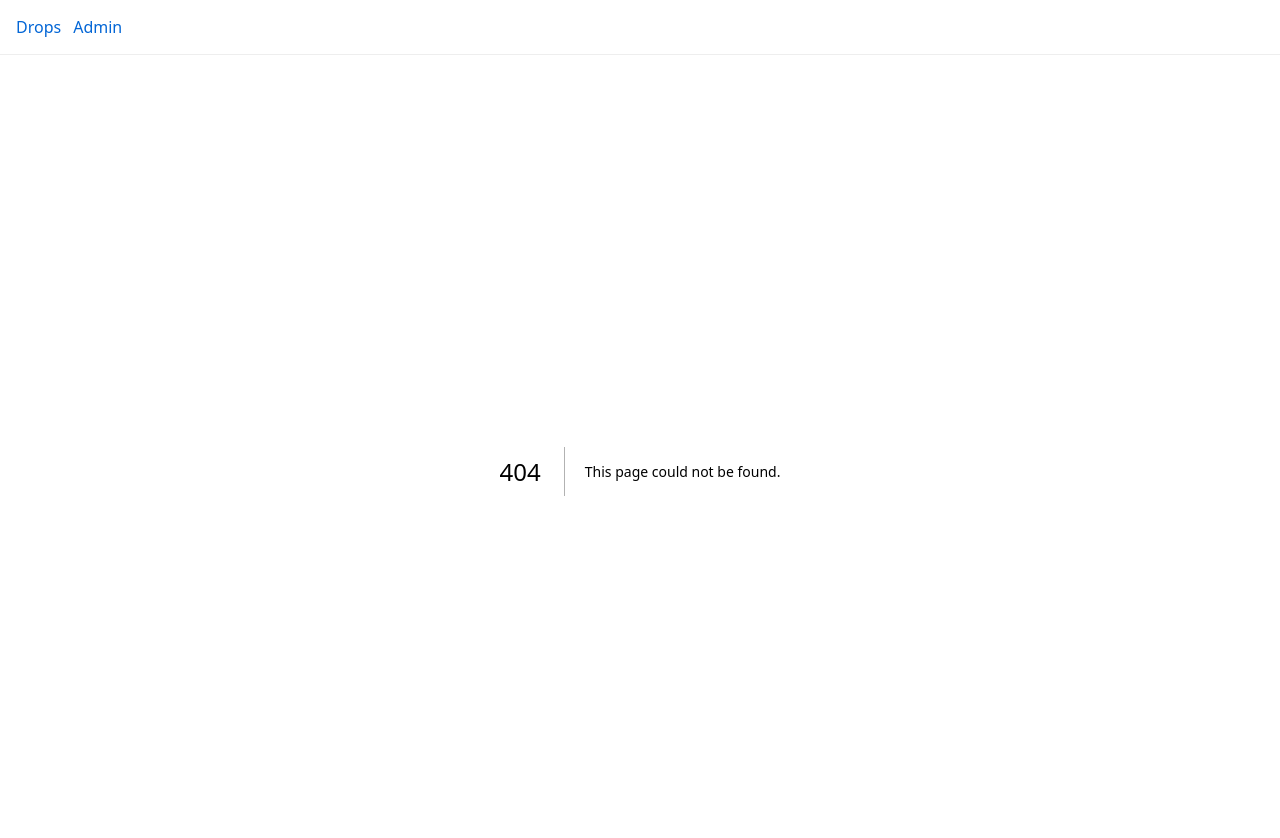
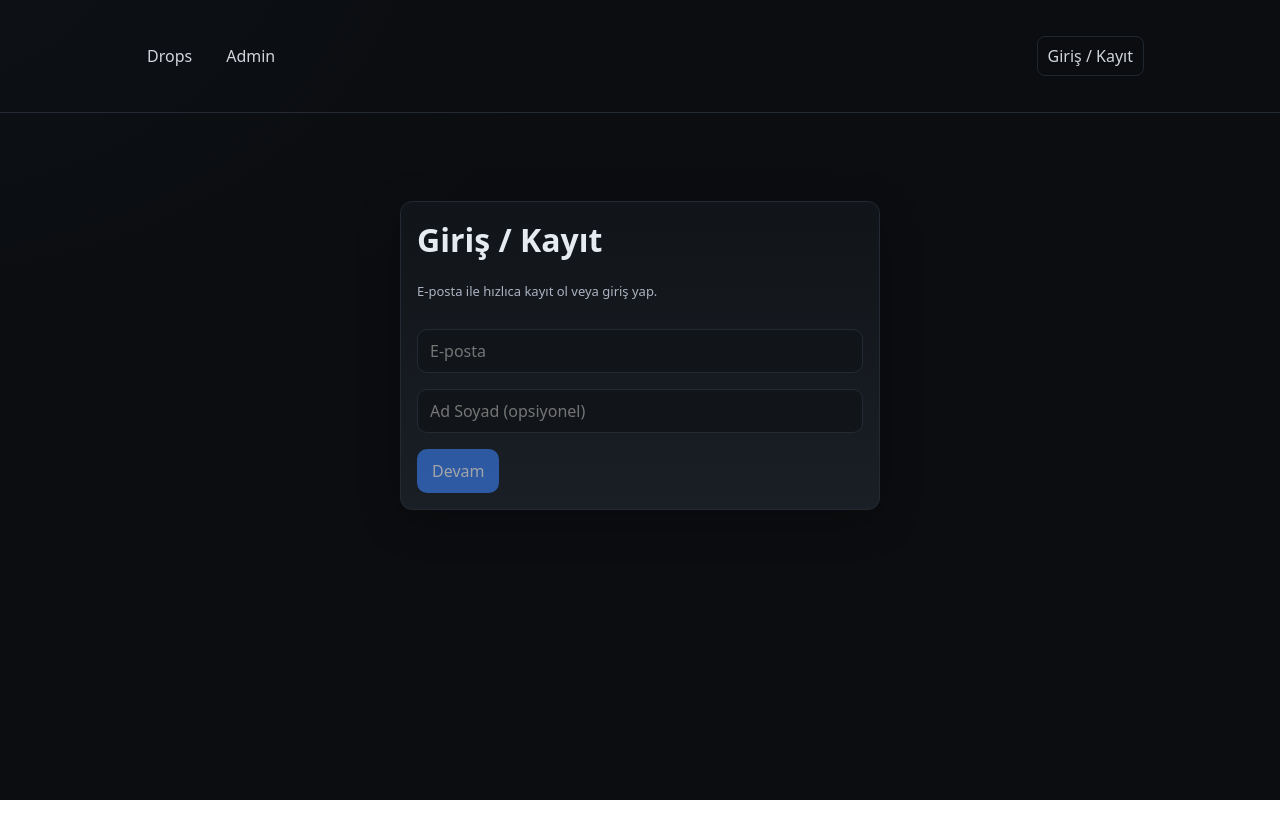
Before and after one commit to ilkaycanguder/ICDropSpot, a Next.js app in the folder frontend/: page /auth in a window 1280 px wide. Before the commit this address had no page. Shown: the top 838 px of the page. After the commit the page ends 800 px from the top, so only its background shows below. Built offline with nearby package versions, Linux system fonts and the light colour scheme; no server answers.

Commit message:
feat(frontend): minimalist professional UI + email signup/login\n\n- Global design tokens, cards, buttons, inputs\n- Auth page: email signup/login via backend, store user in localStorage\n- Header shows current user; Claim page uses logged-in user\n- Improved Drops cards grid

```diff
--- /dev/null
+++ b/frontend/src/app/auth/page.tsx
@@ -0,0 +1,52 @@
+"use client";
+import { useState, useEffect } from "react";
+import { useRouter } from "next/navigation";
+import { apiPost } from "@/lib/api";
+import { getUser, saveUser } from "@/lib/auth";
+
+export default function AuthPage() {
+  const router = useRouter();
+  const [email, setEmail] = useState("");
+  const [name, setName] = useState("");
+  const [loading, setLoading] = useState(false);
+  const [msg, setMsg] = useState("");
+
+  useEffect(() => {
+    const u = getUser();
+    if (u) router.push("/drops");
+  }, [router]);
+
+  async function signup() {
+    setLoading(true); setMsg("");
+    try {
+      const u = await apiPost<{ id:number; email:string; full_name?:string }>("/api/v1/auth/signup", { email, full_name: name });
+      saveUser(u); setMsg("Giriş başarılı, yönlendiriliyor...");
+      setTimeout(() => router.push("/drops"), 500);
+    } catch (e: any) {
+      setMsg(e.message);
+    } finally { setLoading(false); }
+  }
+
+  return (
+    <div className="container">
+      <div className="card" style={{ maxWidth: 480, margin: "40px auto" }}>
+        <h1 style={{ marginTop: 0 }}>Giriş / Kayıt</h1>
+        <p className="muted">E-posta ile hızlıca kayıt ol veya giriş yap.</p>
+        <div className="spacer" />
+        <div className="row">
+          <input className="input" placeholder="E-posta" value={email} onChange={(e)=>setEmail(e.target.value)} style={{ flex:1 }} />
+        </div>
+        <div className="spacer" />
+        <div className="row">
+          <input className="input" placeholder="Ad Soyad (opsiyonel)" value={name} onChange={(e)=>setName(e.target.value)} style={{ flex:1 }} />
+        </div>
+        <div className="spacer" />
+        <div className="row">
+          <button className="btn" onClick={signup} disabled={loading || !email}>Devam</button>
+        </div>
+        {msg && (<div className="spacer" />) }
+        {msg && (<div className="muted">{msg}</div>) }
+      </div>
+    </div>
+  );
+}
--- a/frontend/src/app/globals.css
+++ b/frontend/src/app/globals.css
@@ -1,5 +1,59 @@
+:root {
+  --bg: #0b0d10;
+  --surface: #111418;
+  --muted: #1a1f26;
+  --border: #242a33;
+  --text: #e6ebf2;
+  --text-muted: #aab3c2;
+  --primary: #3b82f6;
+  --danger: #ef4444;
+}
+
 * { box-sizing: border-box; }
-body { margin: 0; font-family: ui-sans-serif, system-ui, -apple-system, Segoe UI, Roboto, Arial; }
-a { color: #0366d6; text-decoration: none; }
-a:hover { text-decoration: underline; }
+html, body { height: 100%; }
+body {
+  margin: 0;
+  font-family: ui-sans-serif, system-ui, -apple-system, Segoe UI, Roboto, Arial;
+  color: var(--text);
+  background: radial-gradient(1200px 800px at -10% -10%, #0e1117, #0b0d10 60%);
+}
+
+a { color: var(--text); text-decoration: none; opacity: .9; }
+a:hover { opacity: 1; }
 input, button, select, textarea { font: inherit; }
+
+.container { max-width: 1040px; margin: 0 auto; padding: 24px 16px; }
+.row { display: flex; gap: 12px; align-items: center; }
+.spacer { height: 16px; }
+
+.card {
+  background: linear-gradient(180deg, var(--surface), var(--muted));
+  border: 1px solid var(--border);
+  border-radius: 12px;
+  padding: 16px;
+  box-shadow: 0 10px 40px rgba(0,0,0,.25);
+}
+
+.btn {
+  background: var(--primary);
+  color: white;
+  padding: 10px 14px;
+  border-radius: 10px;
+  border: 1px solid transparent;
+  cursor: pointer;
+}
+.btn.secondary { background: transparent; color: var(--text); border-color: var(--border); }
+.btn.danger { background: var(--danger); }
+.btn:disabled { opacity: .6; cursor: not-allowed; }
+
+.input, .checkbox {
+  background: var(--surface);
+  color: var(--text);
+  border: 1px solid var(--border);
+  border-radius: 10px;
+  padding: 10px 12px;
+}
+.muted { color: var(--text-muted); font-size: 13px; }
+.nav { display:flex; gap:12px; align-items:center; }
+.nav a { padding:8px 10px; border-radius:8px; border:1px solid transparent; }
+.nav a:hover { border-color: var(--border); }
--- a/frontend/src/app/layout.tsx
+++ b/frontend/src/app/layout.tsx
@@ -1,17 +1,38 @@
+"use client";
 import "./globals.css";
-import { ReactNode } from "react";
+import { ReactNode, useEffect, useState } from "react";
+import { getUser, clearUser } from "@/lib/auth";
 
 export default function RootLayout({ children }: { children: ReactNode }) {
+  const [user, setUser] = useState<{ id:number; email:string } | null>(null);
+  useEffect(() => { setUser(getUser()); }, []);
+
+  function logout() { clearUser(); setUser(null); window.location.href = "/auth"; }
+
   return (
     <html lang="tr">
       <body>
-        <header style={{ padding: 16, borderBottom: "1px solid #eee" }}>
-          <nav style={{ display: "flex", gap: 12 }}>
-            <a href="/drops">Drops</a>
-            <a href="/admin/drops">Admin</a>
-          </nav>
+        <header style={{ padding: 12, borderBottom: "1px solid var(--border)" }}>
+          <div className="container" style={{ display:"flex", justifyContent:"space-between", alignItems:"center" }}>
+            <nav className="nav">
+              <a href="/drops">Drops</a>
+              <a href="/admin/drops">Admin</a>
+            </nav>
+            <div className="nav">
+              {user ? (
+                <>
+                  <span className="muted">{user.email}</span>
+                  <button className="btn secondary" onClick={logout}>Çıkış</button>
+                </>
+              ) : (
+                <a className="btn secondary" href="/auth">Giriş / Kayıt</a>
+              )}
+            </div>
+          </div>
         </header>
-        <main style={{ padding: 16 }}>{children}</main>
+        <main>
+          <div className="container">{children}</div>
+        </main>
       </body>
     </html>
   );
--- /dev/null
+++ b/frontend/src/lib/auth.ts
@@ -0,0 +1,20 @@
+export type User = { id: number; email: string; full_name?: string | null };
+
+const KEY = "icdropspot:user";
+
+export function saveUser(u: User) {
+  if (typeof window === "undefined") return;
+  localStorage.setItem(KEY, JSON.stringify(u));
+}
+
+export function getUser(): User | null {
+  if (typeof window === "undefined") return null;
+  const raw = localStorage.getItem(KEY);
+  if (!raw) return null;
+  try { return JSON.parse(raw) as User; } catch { return null; }
+}
+
+export function clearUser() {
+  if (typeof window === "undefined") return;
+  localStorage.removeItem(KEY);
+}
```
Also changed, not shown: frontend/src/app/claim/[id]/page.tsx (+16 -7 lines), frontend/src/app/drops/page.tsx (+15 -13 lines).
